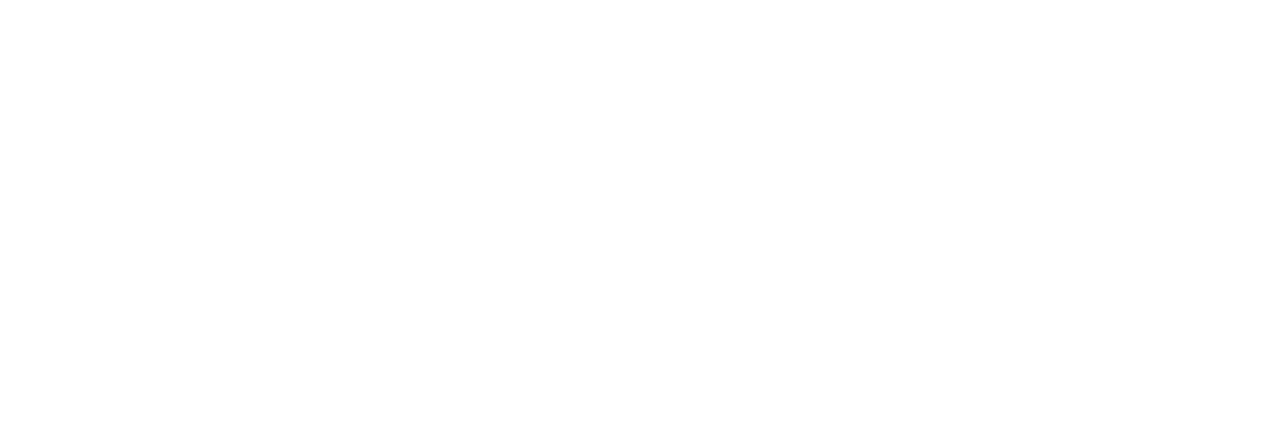
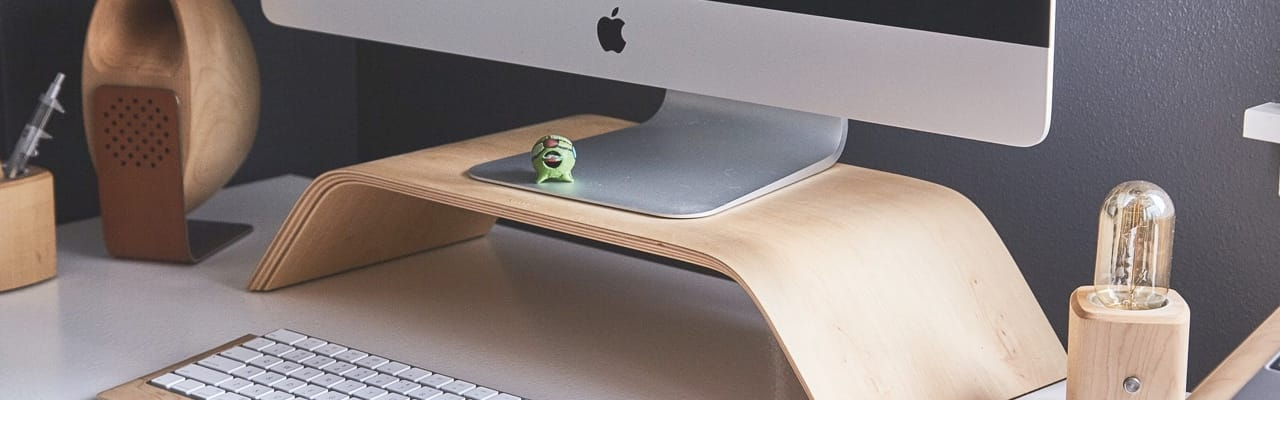
Before and after one commit to selly361/Crowdfunding-product-page, a React (Create React App) app: page / in a window 1280 px wide. Shown: the top 438 px of the page. Built offline with nearby package versions, Linux system fonts and the light colour scheme.

Commit message:
Change: added background image

```diff
--- a/src/App.tsx
+++ b/src/App.tsx
@@ -1,8 +1,12 @@
-import React from 'react';
+import React, { Fragment } from 'react';
+
+import GlobalStyles from 'global/styles';
 
 function App() {
   return (
-    null
+    <Fragment>
+      <GlobalStyles />
+    </Fragment>
   );
 }
 
--- a/src/global/styles.ts
+++ b/src/global/styles.ts
@@ -18,6 +18,9 @@
   /* Set core body defaults */
   body {
     min-height: 100vh;
+    width: 100vw;
+    background: url('images/image-hero-desktop.jpg') no-repeat;
+    background-position: top;
   }
 
   /* Make images easier to work with */
```
